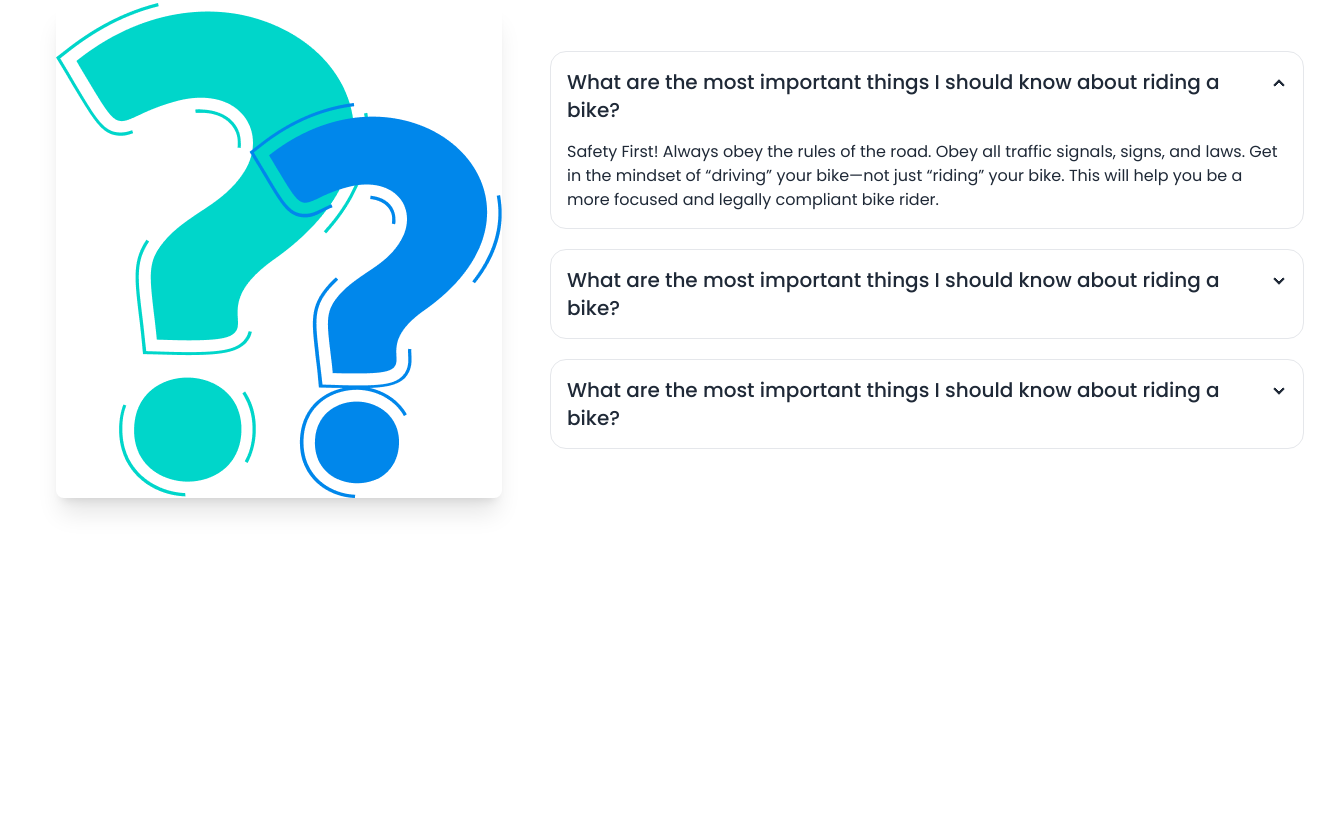
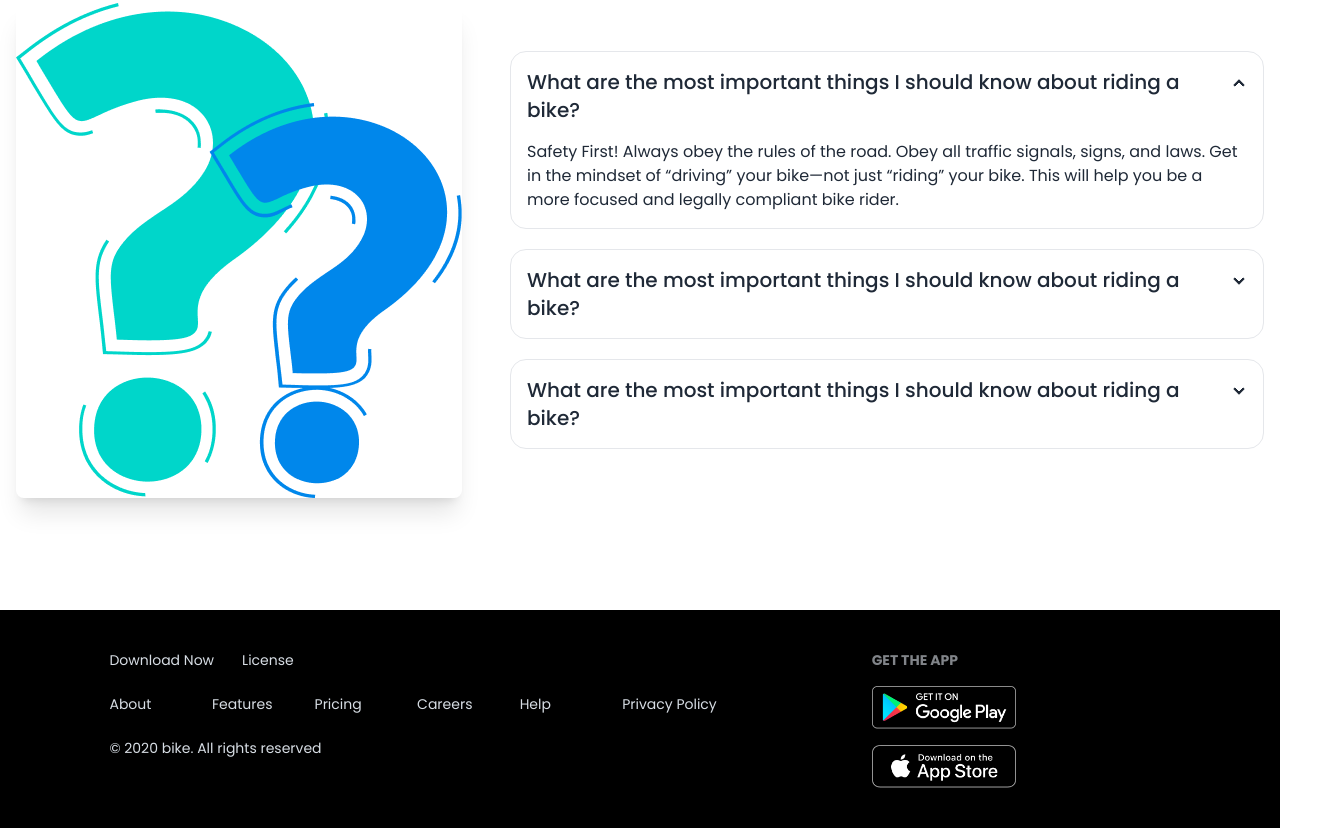
Before and after one commit to pratul890/Bikers-Zone-Daisy_UI, a plain HTML site: page index.html in a window 1280 px wide. Shown: the part 2840-3668 px from the top of the page, 1320 px wide, since content can reach past the window. Before the commit the page ends 3450 px from the top, so only its background shows below. Drawn offline with nearby package versions, Linux system fonts and the light colour scheme.

Commit message:
Made footer section and made it responsive

```diff
--- a/index.html
+++ b/index.html
@@ -166,7 +166,7 @@
             <!-- Card Section Starts -->
             <div class="grid grid-cols-1 lg:grid-cols-3 gap-3 mt-12 lg:px-[135px]">
                 <!-- Card-1 -->
-                <div class="card bg-base-100 w-96 shadow-xl space-y-8 border border-2 h-[579px]">
+                <div class="card bg-base-100 w-full max-w-sm mx-auto shadow-xl space-y-8 border border-2 h-[579px]">
                     <figure class="border border-red-50">
                         <img class="pt-6" src="./images/others/latest1.png" alt="Shoes" />
                     </figure>
@@ -180,7 +180,7 @@
                     </div>
                 </div>
                 <!-- Card-2 -->
-                <div class="card bg-base-100 w-96 shadow-xl space-y-8 border border-2 h-[579px]">
+                <div class="card bg-base-100 w-full max-w-sm mx-auto shadow-xl space-y-8 border border-2 h-[579px]">
                     <figure>
                         <img class="pt-6" src="./images/others/latest2.png" alt="Shoes" />
                     </figure>
@@ -196,7 +196,7 @@
                     </div>
                 </div>
                 <!-- Card-3 -->
-                <div class="card bg-base-100 w-96 shadow-xl space-y-8 border border-2 h-[579px]">
+                <div class="card bg-base-100 w-full max-w-sm mx-auto shadow-xl space-y-8 border border-2 h-[579px]">
                     <figure>
                         <img class="pt-6" src="./images/others/latest3.png" alt="Shoes" />
                     </figure>
@@ -221,7 +221,7 @@
                 <div class="grid grid-cols-1 lg:grid-cols-3 gap-3 mt-12 lg:px-[135px] gap-5">
 
                     <!-- Card-1 -->
-                    <div class="card bg-base-100 w-96 shadow-xl border-2 h-[470px] p-5 text-center">
+                    <div class="card bg-base-100 w-full max-w-sm mx-auto shadow-xl border-2 h-[470px] p-5 text-center">
                         <!-- Avatar -->
                         <figure class="flex justify-center">
                             <img src="./images/others/user-1.png" class="w-24 h-24 rounded-full object-cover"
@@ -249,7 +249,7 @@
                         </div>
                     </div>
                     <!-- Card-2 -->
-                    <div class="card bg-base-100 w-96 shadow-xl border-2 h-[470px] p-5 text-center">
+                    <div class="card bg-base-100 w-full max-w-sm mx-auto shadow-xl border-2 h-[470px] p-5 text-center">
 
                         <!-- Avatar -->
                         <figure class="flex justify-center">
@@ -279,7 +279,7 @@
                     </div>
 
                     <!-- Card-3 -->
-                    <div class="card bg-base-100 w-96 shadow-xl border-2 h-[470px] p-5 text-center">
+                    <div class="card bg-base-100 w-full max-w-sm mx-auto shadow-xl border-2 h-[470px] p-5 text-center">
 
                         <!-- Avatar -->
                         <figure class="flex justify-center">
@@ -311,7 +311,7 @@
             </section>
             <!-- FAQ Section -->
 
-            <Section class="my-24 md:container mx-auto sm:mx-10">
+            <Section class="my-24 md:container mx-auto mx-10">
                 <h3 class="font-bold sm:text-3xl lg:text-5xl text-center mb-10">Frequently Asked Questions</h3>
                 <!-- Main Container -->
                 <div class=" flex justify-center">
@@ -328,29 +328,37 @@
                                 </div>
                                 <!-- Answer -->
                                 <div class="collapse-content">
-                                    <p>Safety First! Always obey the rules of the road. Obey all traffic signals, signs, and laws. Get in the mindset of “driving” your bike—not just “riding” your bike. This will help you be a more focused and legally compliant bike rider. </p>
+                                    <p>Safety First! Always obey the rules of the road. Obey all traffic signals, signs,
+                                        and laws. Get in the mindset of “driving” your bike—not just “riding” your bike.
+                                        This will help you be a more focused and legally compliant bike rider. </p>
                                 </div>
                             </div>
                             <!-- Accordion-2 -->
                             <div class="collapse collapse-arrow border border-3">
                                 <input type="radio" name="my-accordion-2" />
                                 <!-- Question -->
-                                <div class="collapse-title text-xl font-medium">What are the most important things I should
-know about riding a bike?
+                                <div class="collapse-title text-xl font-medium">What are the most important things I
+                                    should
+                                    know about riding a bike?
                                 </div>
                                 <!-- Answer -->
                                 <div class="collapse-content">
-                                    <p>Safety First! Always obey the rules of the road. Obey all traffic signals, signs, and laws. Get in the mindset of “driving” your bike—not just “riding” your bike. This will help you be a more focused and legally compliant bike rider. </p>
+                                    <p>Safety First! Always obey the rules of the road. Obey all traffic signals, signs,
+                                        and laws. Get in the mindset of “driving” your bike—not just “riding” your bike.
+                                        This will help you be a more focused and legally compliant bike rider. </p>
                                 </div>
                             </div>
                             <!-- Accordion-3 -->
                             <div class="collapse collapse-arrow border border-3">
                                 <input type="radio" name="my-accordion-2" />
-                                <div class="collapse-title text-xl font-medium">What are the most important things I should
-know about riding a bike?
+                                <div class="collapse-title text-xl font-medium">What are the most important things I
+                                    should
+                                    know about riding a bike?
                                 </div>
                                 <div class="collapse-content">
-                                    <p>Safety First! Always obey the rules of the road. Obey all traffic signals, signs, and laws. Get in the mindset of “driving” your bike—not just “riding” your bike. This will help you be a more focused and legally compliant bike rider. </p>
+                                    <p>Safety First! Always obey the rules of the road. Obey all traffic signals, signs,
+                                        and laws. Get in the mindset of “driving” your bike—not just “riding” your bike.
+                                        This will help you be a more focused and legally compliant bike rider. </p>
                                 </div>
                             </div>
                         </div>
@@ -362,8 +370,38 @@ know about riding a bike?
     </main>
 
     <!-- Footer Section -->
-    <Footer>
+    <Footer >
+        <footer
+            class="footer sm:footer-horizontal bg-black text-neutral-content p-10 flex flex-col  mx-auto lg:flex-row justify-around mx-auto  ">
+            <aside class="space-y-4">
+                <div class="grid grid-cols-2 gap-7">
+                    <a href="">Download Now</a>
+                    <a href="">License</a>
+                </div>
+                <div class="grid grid-cols-3 lg:grid-cols-6  gap-2">
+                    <a href="">About</a>
+                    <a href="">Features</a>
+                    <a href="">Pricing</a>
+                    <a href="">Careers</a>
+                    <a href="">Help</a>
+                    <a href="">Privacy Policy</a>
+                </div>
+                <div>
+                    <p class="hidden lg:block">© 2020 bike. All rights reserved</p>
+                </div>
 
+            </aside>
+            <nav>
+                <h6 class="footer-title">Get the App</h6>
+                <div class="grid grid-cols-1 gap-4">
+                    <a><img class="w-36" src="./images/others/android.png" alt=""></a>
+                    <a><img class="w-36" src="./images/others/ios.png" alt=""> </a>
+                </div>
+            </nav>
+            <div>
+                <p class="lg:hidden">© 2020 bike. All rights reserved</p>
+            </div>
+        </footer>
     </Footer>
 
 </body>
```
